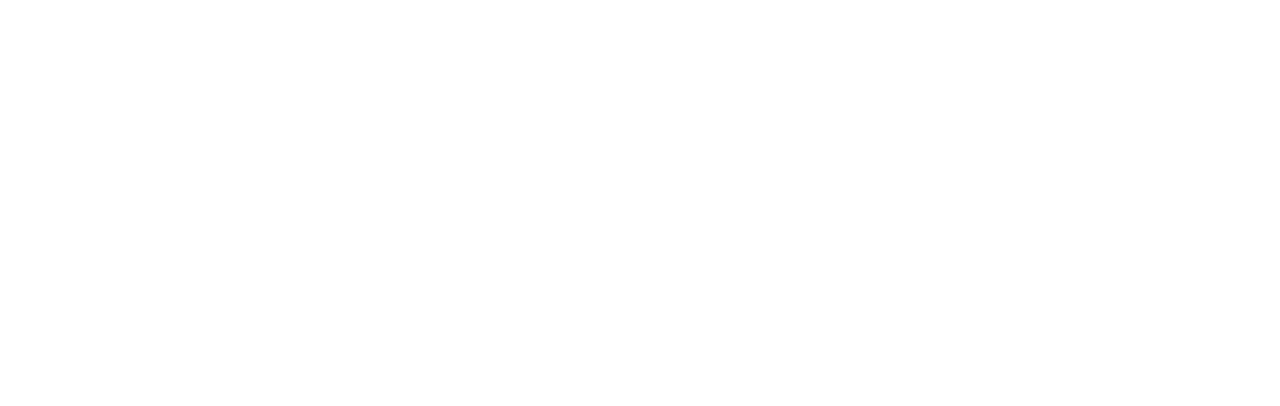
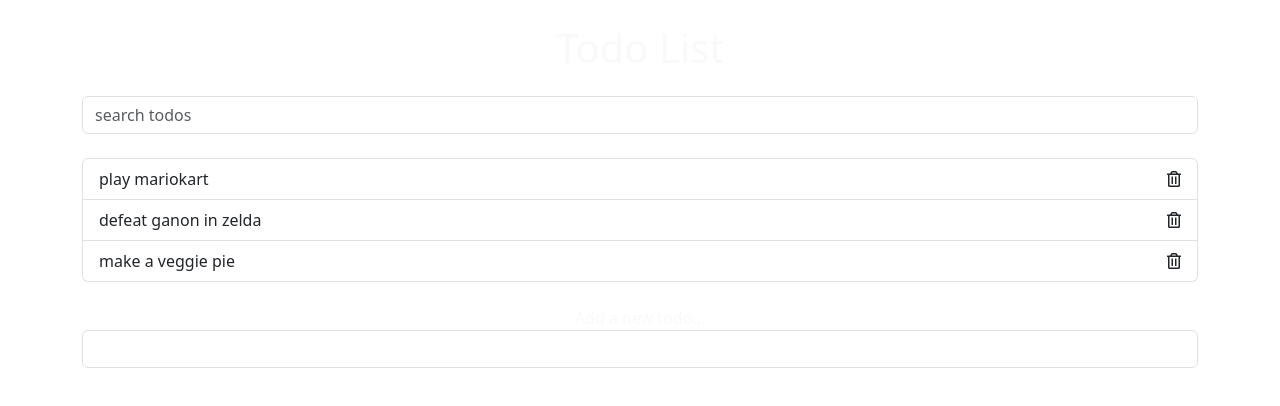
Before and after one commit to NegarSal/Todos, a plain HTML site: page index.html in a window 1280 px wide. Drawn offline with nearby package versions, Linux system fonts and the light colour scheme.

Commit message:
adding html template

```diff
--- a/index.html
+++ b/index.html
@@ -4,11 +4,39 @@
     <meta charset="UTF-8">
     <meta name="viewport" content="width=device-width, initial-scale=1.0">
     <link href="https://cdn.jsdelivr.net/npm/bootstrap@5.3.0/dist/css/bootstrap.min.css" rel="stylesheet" integrity="sha384-9ndCyUaIbzAi2FUVXJi0CjmCapSmO7SnpJef0486qhLnuZ2cdeRhO02iuK6FUUVM" crossorigin="anonymous">
+    <link rel="stylesheet" href="https://use.fontawesome.com/releases/v5.7.2/css/all.css" integrity="sha384-fnmOCqbTlWIlj8LyTjo7mOUStjsKC4pOpQbqyi7RrhN7udi9RwhKkMHpvLbHG9Sr" crossorigin="anonymous">
     <link rel="stylesheet" href="styles.css">
     <title>Todos</title>
 </head>
 <body>
+    <div class="container">
+        <header class="text-center text-light my-4">
+            <h1 class="mb-4">Todo List</h1>
+            <form class="search">
+                <input class="form-control m-auto" type="text" name="search" placeholder="search todos">
+            </form>
+        </header>
 
+        <ul class="list-group todos mx-auto text-light">
+            <li class="list-group-item d-flex justify-content-between align-items-center">
+              <span>play mariokart</span>
+              <i class="far fa-trash-alt delete"></i>
+            </li>
+            <li class="list-group-item d-flex justify-content-between align-items-center">
+              <span>defeat ganon in zelda</span>
+              <i class="far fa-trash-alt delete"></i>
+            </li>
+            <li class="list-group-item d-flex justify-content-between align-items-center">
+              <span>make a veggie pie</span>
+              <i class="far fa-trash-alt delete"></i>
+            </li>
+        </ul>
+
+        <form class="add text-center my-4">
+            <label class="text-light">Add a new todo...</label>
+            <input class="form-control m-auto" type="text" name="add">
+        </form>
+    </div>
 
     <script src="app.js"></script>
 </body>
```
